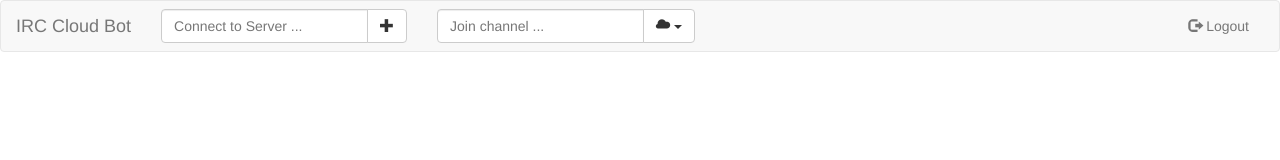
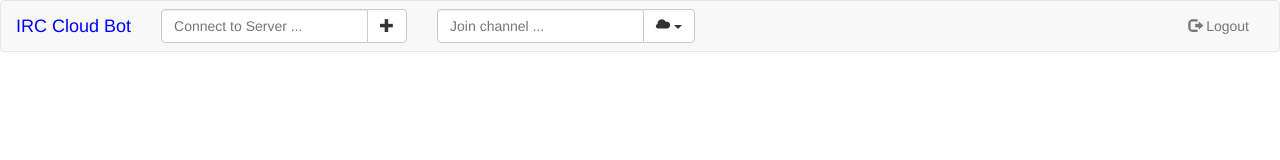
Before and after one commit to tom95/irc-cloud-bot, a website: page public/index.html in a window 1280 px wide. Drawn offline with nearby package versions, Linux system fonts and the light colour scheme; no server answers.

Commit message:
Change color to blue
blue is best because it starts with b

```diff
--- a/public/css/custom-style.css
+++ b/public/css/custom-style.css
@@ -18,3 +18,7 @@
 #input {
 	margin: 12px 0;
 }
+
+#brand-text {
+	color: blue;
+}
```
